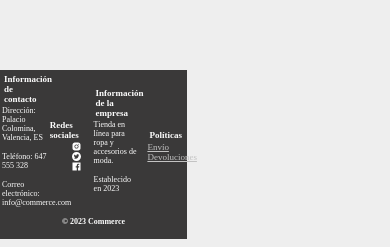
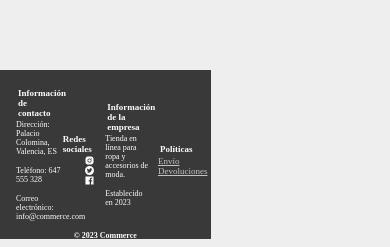
Before and after one commit to alberttsg/FrontEnd-Ecommerce, a React (Vite) app in the folder vite-project/: page / in a window 390 px wide. Shown: the part 605-852 px from the top of the page. Built offline with nearby package versions, Linux system fonts and the light colour scheme; no server answers.

Commit message:
change in scss

```diff
--- a/vite-project/src/componentes/Footer/Footer.scss
+++ b/vite-project/src/componentes/Footer/Footer.scss
@@ -66,7 +66,6 @@
   .footer-bottom {
     font-weight: 900;
     text-align: center;
-    font-size: 14px;
     font-size: 16px;
       // margin-right: 1rem;
       // float: inline-end;
@@ -84,11 +83,10 @@
 @media only screen and (max-width: 480px) {
   .footer{
     height: 20vh;
-    width: 48%;
+    width: 54%;
   }
   .footer-container{
-    padding: 2px !important;
-    font-size: 9px;
+    font-size: 9px !important;
   }
   p{
     font-size: 8px !important;
```
